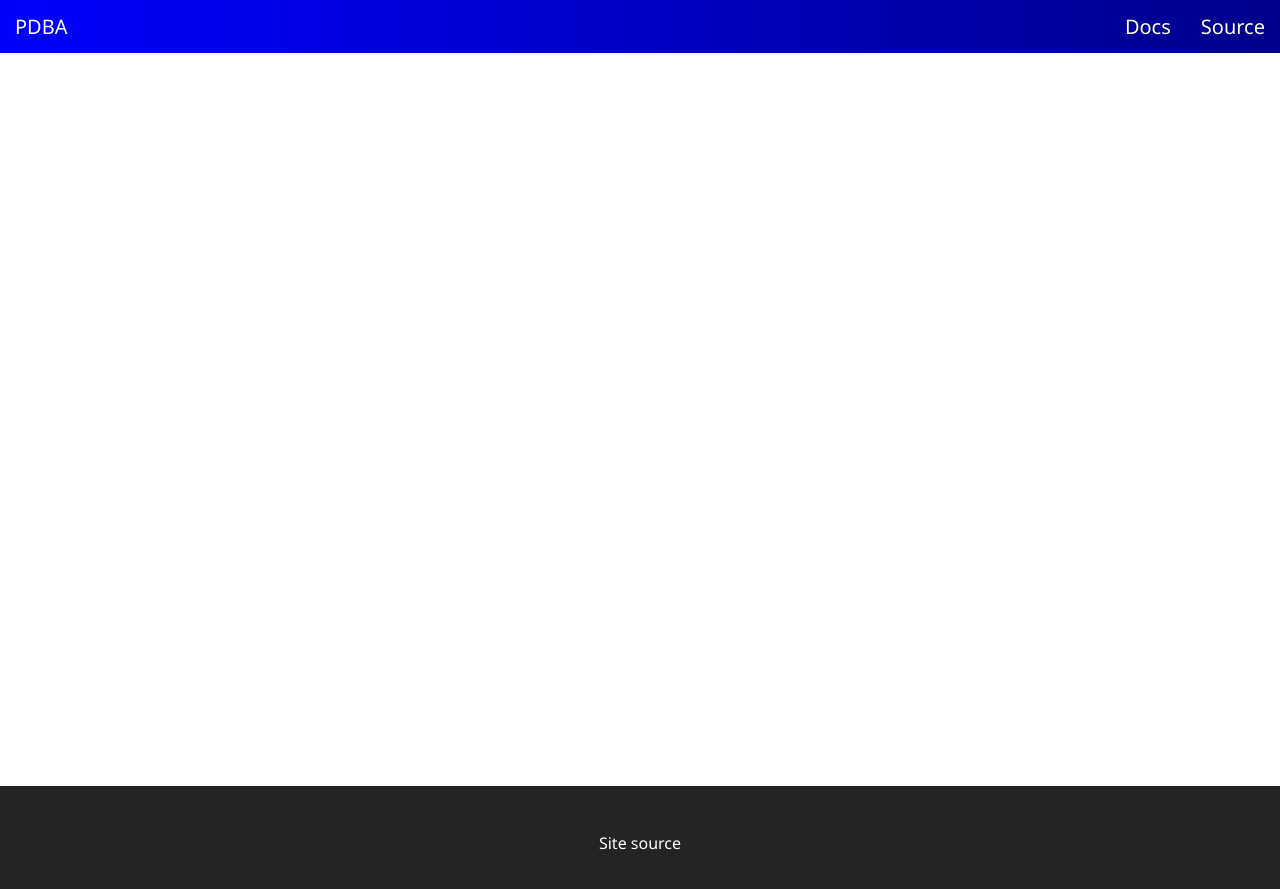
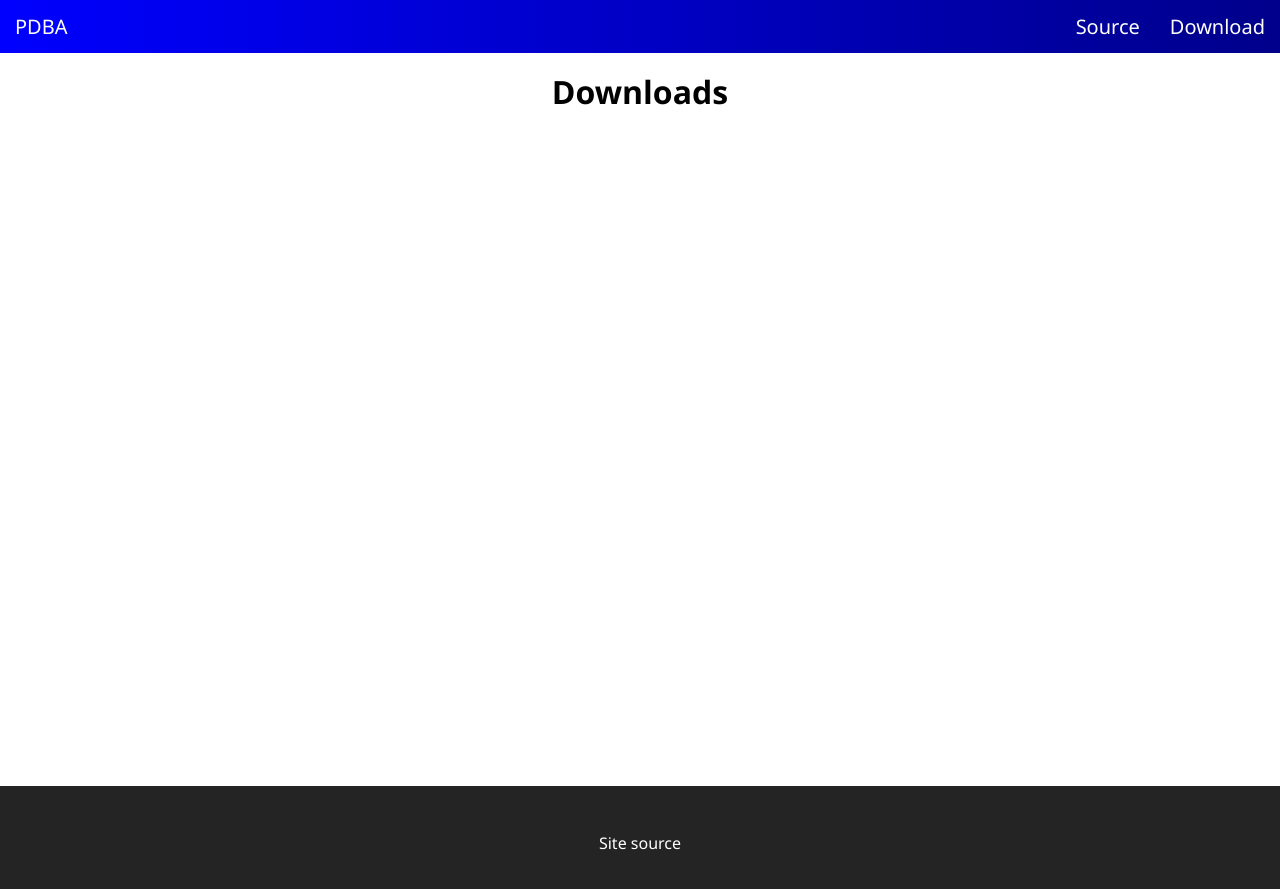
Before and after one commit to colabois/pdba.colabois.fr, a Jekyll site: the page built from pages/download.html, in a window 1280 px wide. Shown: the top 889 px of the page. Built offline with Jekyll 4.4.1, drawn with Linux system fonts in a browser that asks for light colours.

Commit message:
Rename docs page to "Download"

```diff
--- a/_data/header.yml
+++ b/_data/header.yml
@@ -1,5 +1,5 @@
-- name: Docs
-  url: /docs
-
 - name: Source
   url: https://moriya.zapto.org/gitsokyo/PDBA
+
+- name: Download
+  url: /download
--- a/pages/docs.html
+++ b/pages/download.html
@@ -1,13 +1,15 @@
 ---
 layout: default
-title: Docs
-permalink: /docs
+title: Download
+permalink: /download
 lang: en
 ---
 
+<h1>Downloads</h1>
+
 {% for version in site.data.versions %}
     <div class="version">
-        <h1 class="version-title">{{ version.name }}</h1>
+        <h2 class="version-title">{{ version.name }}</h2>
         <p class="version-changelog">{{ version.changelog }}</p>
         <div class="version-links">
             <a href="{{ version.download_url }}" class="version-link button">Download</a>
```
